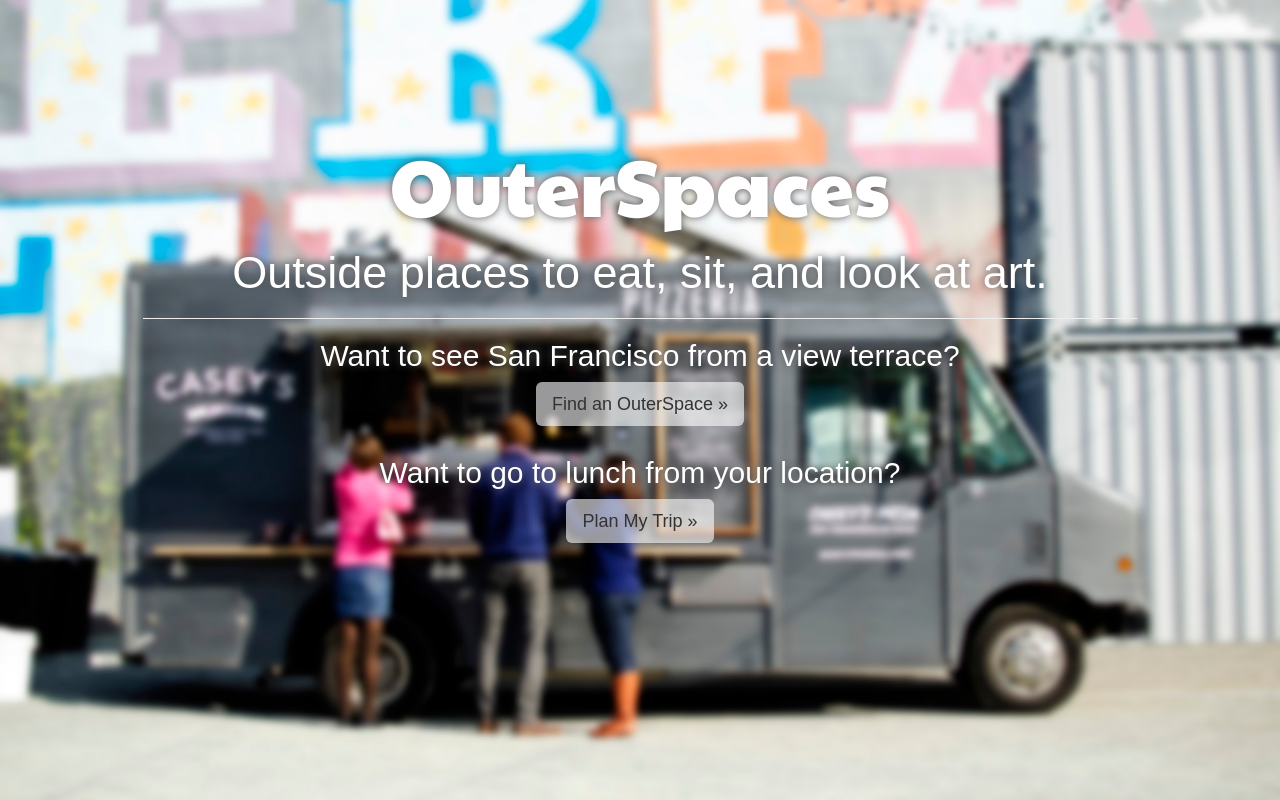
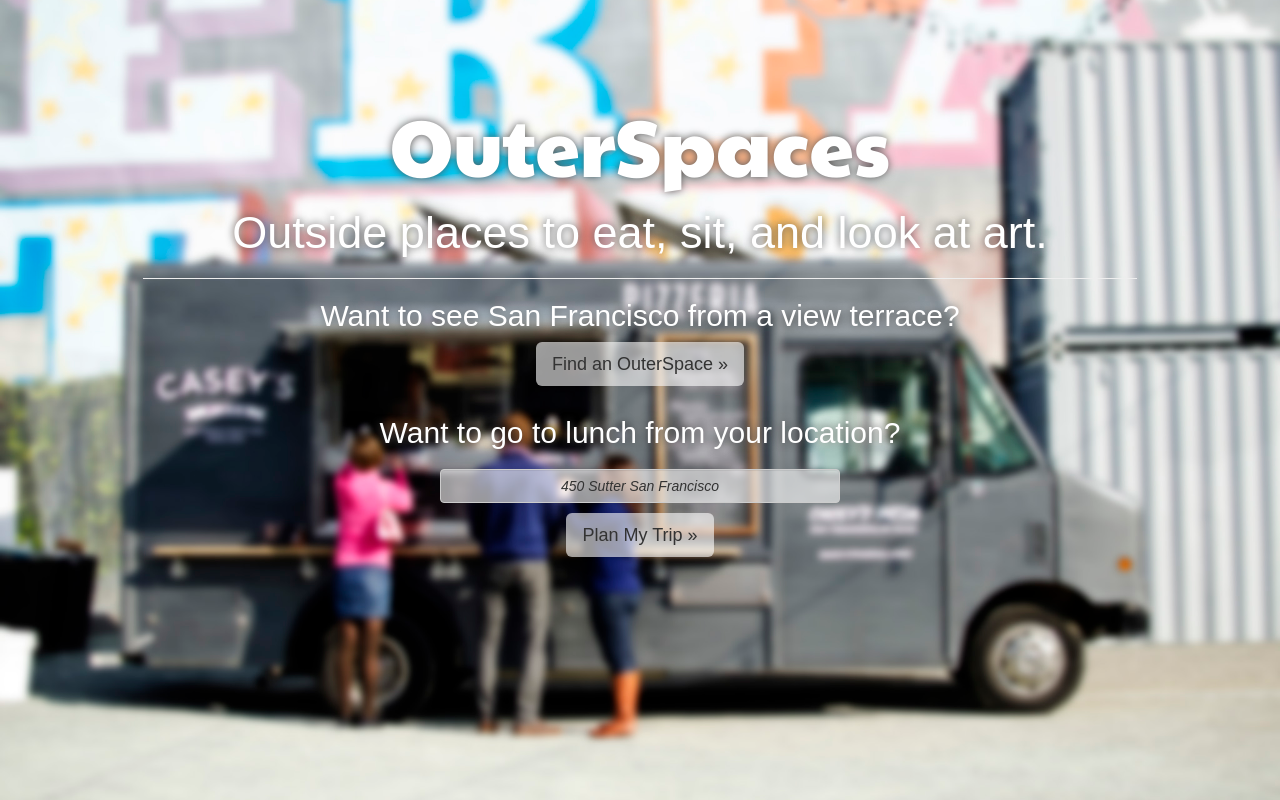
Before and after one commit to christineurban/OuterSpaces, a Flask app: page / in a window 1280 px wide. Run offline with Flask 2, Linux system fonts and the light colour scheme; some libraries are stand-ins or nearby versions; some web fonts are replaced.

Commit message:
changed Plan My Trip to address instead of geolocation

```diff
--- a/server.py
+++ b/server.py
@@ -72,18 +72,19 @@ def map_one():
                            identifier=identifier)
 
 
-@app.route("/plan")
+@app.route("/plan", methods=["POST"])
 def plan_trip():
     """Plan trip based on current location."""
 
     id = "plan_trip"
+    identifier = request.form.get("plan_my_trip")
 
     return render_template("map.html",
                            key=google_maps_key,
                            id=id,
                            lat=None,
                            lng=None,
-                           identifier=None)
+                           identifier=identifier)
 
 
 @app.route("/account")
--- a/static/styles/my_index_styles.css
+++ b/static/styles/my_index_styles.css
@@ -14,7 +14,7 @@ body {
   position: absolute;
   top: 50%; left: 50%;
   transform: translate(-50%,-50%);
-  height: 70%;
+  height: 80%;
   width: 80%;
 }
 
@@ -25,6 +25,42 @@ h1 {
 #index #flashModal, #index #deletedModal, #index #pageModal {
     color: #47505e;
     text-shadow: none;
+}
+
+input[type="text"] {
+  max-width: 400px;
+  margin-left: auto;
+  margin-right: auto;
+  background: rgba(255, 255, 255, 0.60);
+  align: center;
+}
+
+input[type="text"]::-webkit-input-placeholder { /* Chrome/Opera/Safari */
+  color: #333;
+  text-align: center;
+  font-style: italic;
+}
+input[type="text"]::-moz-placeholder { /* Firefox 19+ */
+  color: #333;
+  text-align: center;
+  font-style: italic;
+}
+input[type="text"]:-ms-input-placeholder { /* IE 10+ */
+  color: #333;
+  text-align: center;
+  font-style: italic;
+}
+input[type="text"]:-moz-placeholder { /* Firefox 18- */
+  color: #333;
+  text-align: center;
+  font-style: italic;
+}
+
+.btn-default.index-btn {
+    background: rgba(255, 255, 255, 0.60);
+    color: #333;
+    text-shadow: none;
+    border-color: #ccc;
 }
 
 /* xxs < 413 */
--- a/static/styles/mystyles.css
+++ b/static/styles/mystyles.css
@@ -12,7 +12,7 @@ body {
     color: #47505e;
     /* Margin bottom by footer height */
     margin-bottom: 60px;
-    font-size: 16px;
+    font-size: 14px;
 }
 
 #maindiv {
@@ -75,13 +75,6 @@ a:hover, a:focus {
     margin-bottom: 10px;
 }
 
-.btn-default.index-btn {
-    background: rgba(255, 255, 255, 0.60);
-    color: #333;
-    text-shadow: none;
-    border-color: #ccc;
-}
-
 .btn.hood-btns {
     font-size: 18px;
     font-family: 'Ek Mukta', sans-serif;
@@ -140,7 +133,7 @@ div.btn-group.open>.btn.hood-btns, .btn.hood-btns:focus {
 
 
 /*Collapse navbar at custom screen dimension*/
-@media (max-width: 1270px) {
+@media (max-width: 1070px) {
   .navbar-header {
       float: none;
   }
@@ -238,7 +231,7 @@ div.btn-group.open>.btn.hood-btns, .btn.hood-btns:focus {
 }
 
 #content {
-    font-size:15px;
+    font-size:14px;
 }
 
 #textDirections {
@@ -259,7 +252,6 @@ div.btn-group.open>.btn.hood-btns, .btn.hood-btns:focus {
 
 #showhide {
     font-weight: bold;
-    font-size:
 }
 
 input[type=checkbox] {
@@ -378,4 +370,8 @@ input[type=checkbox]#hoodMap:checked:before {
   .map-header {
     font-size: 16px;
   }
+
+  .navbar-default .navbar-brand {
+      font-size: 25px;
+  }
 }
--- a/templates/base.html
+++ b/templates/base.html
@@ -3,6 +3,7 @@
 <head>
   <title>{% block title %} TITLE GOES HERE {% endblock %}</title>
   <meta name="viewport" content="width=device-width, initial-scale=1, maximum-scale=1">
+  <link rel="icon" href="/static/images.favicon.ico">
   <link rel="stylesheet" href="https://maxcdn.bootstrapcdn.com/bootstrap/3.3.7/css/bootstrap.min.css" integrity="sha384-BVYiiSIFeK1dGmJRAkycuHAHRg32OmUcww7on3RYdg4Va+PmSTsz/K68vbdEjh4u" crossorigin="anonymous">
   <link href="https://fonts.googleapis.com/css?family=Muli:300|Ek+Mukta|Open+Sans|Paytone+One" rel="stylesheet">
   <script
@@ -40,7 +41,6 @@
       <div class="collapse navbar-collapse" id="bs-example-navbar-collapse-1">
         <ul class="nav navbar-nav navbar-left">
           <li><a href="/map">Map</a></li>
-          <li><a href="/plan">Plan My Trip</a></li>
           <li><a href="/trucks">Food Trucks</a></li>
           <li><a href="/popos">POPOS</a></li>
           <li><a href="/art">Public Art</a></li>
--- a/templates/index.html
+++ b/templates/index.html
@@ -3,6 +3,7 @@
 <head>
   <title>OuterSpaces</title>
   <meta name="viewport" content="width=device-width, initial-scale=1, maximum-scale=1">
+  <link rel="icon" href="/static/images.favicon.ico">
   <link rel="stylesheet" href="https://maxcdn.bootstrapcdn.com/bootstrap/3.3.7/css/bootstrap.min.css" integrity="sha384-BVYiiSIFeK1dGmJRAkycuHAHRg32OmUcww7on3RYdg4Va+PmSTsz/K68vbdEjh4u" crossorigin="anonymous">
   <link href="https://fonts.googleapis.com/css?family=Muli:300|Ek+Mukta|Open+Sans|Paytone+One" rel="stylesheet">
   <script
@@ -31,9 +32,12 @@
                 </p>
                 <h2 class="prompt">Want to go to lunch from your location?</h2>
                 <p class="lead">
-                  <a class="btn btn-default btn-lg index-btn" href="/plan"
-                    role="button">Plan My Trip &raquo;</a>
-                  </p>
+                  <form action="/plan" method="POST">
+                    <input type="text" class="form-control" name="plan_my_trip"
+                      placeholder="450 Sutter San Francisco" required>
+                    <input type="submit" class="btn btn-default btn-lg index-btn"
+                      value="Plan My Trip &raquo;">
+                </p>
 
     </div>
 
--- a/templates/map.html
+++ b/templates/map.html
@@ -12,7 +12,7 @@
 
 {% block body %}
 
-  <div class="col-xs-12 col-sm-9" id="{{ id }}">
+  <div class="col-xs-12 col-sm-8 col-md-9" id="{{ id }}">
 
     {% if id == "plan_trip" %}
       <h3 class="text-center map-header">Your OuterSpace trip has been created! Read the
@@ -31,7 +31,7 @@
 
   </div>
 
-  <div class="col-xs-12 col-sm-3 text-center">
+  <div class="col-xs-12 col-sm-4 col-md-3 text-center">
 
     {% if id != "view_map" %}
       <form>
```
Also changed, not shown: static/scripts/mapHelpers.js (+23 -25 lines).
